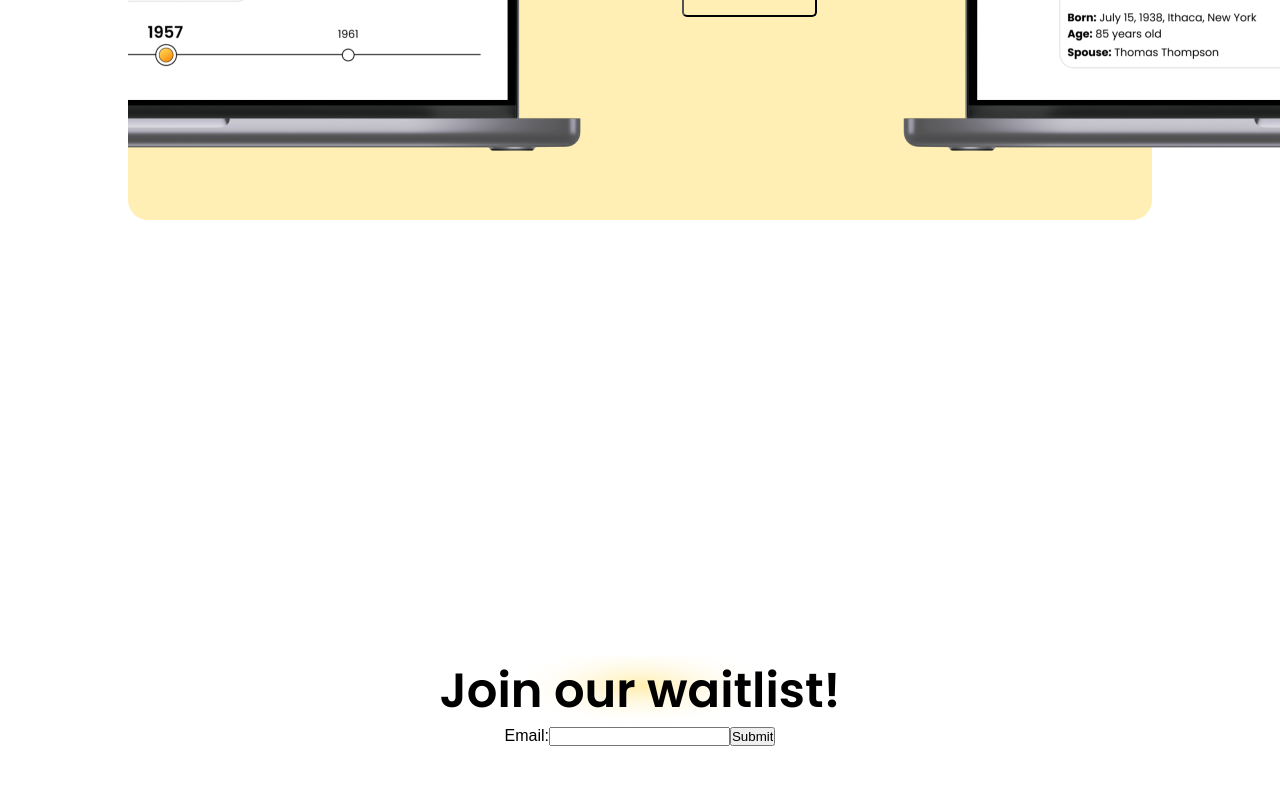
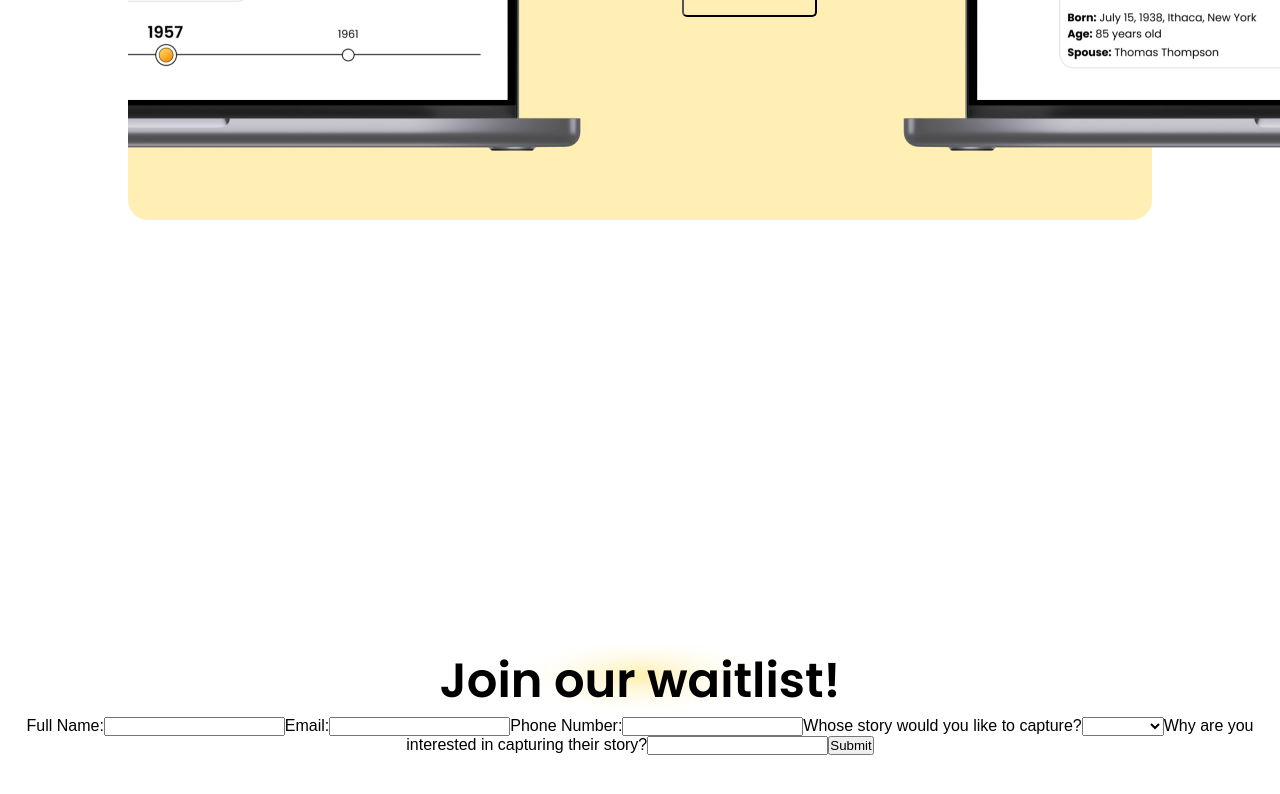
Before and after one commit to theonlyjajohn/TeamVirgil, a React (Create React App) app: page /home in a window 1280 px wide. Shown: the part 2170-2964 px from the top of the page. Built offline with nearby package versions, Linux system fonts and the light colour scheme.

Commit message:
preliminary wiatlist form

```diff
--- a/src/components/Home.js
+++ b/src/components/Home.js
@@ -32,6 +32,10 @@ function Home() {
 
   const navigate = useNavigate();
   const [email, setEmail] = useState("");
+  const [fullName, setFullName] = useState("");
+  const [phoneNumber, setPhoneNumber] = useState("");
+  const [subject, setSubject] = useState("");
+  const [motivation, setMotivation] = useState("");
 
   const goToDemo = () => {
     navigate("/demo");
@@ -41,8 +45,23 @@ function Home() {
     navigate("/home");
   };
 
-  const handleChange = (event) => {
+  const handleChangeEmail = (event) => {
     setEmail(event.target.value);
+  };
+
+  const handleChangeName = (event) => {
+    setFullName(event.target.value);
+  };
+
+  const handleChangeNumber = (event) => {
+    setPhoneNumber(event.target.value);
+  };
+
+  const handleChangeSubject = (event) => {
+    setSubject(event.target.value);
+  };
+  const handleChangeMotivation = (event) => {
+    setMotivation(event.target.value);
   };
 
   const handleSubmit = (event) => {
@@ -243,9 +262,48 @@ function Home() {
             </h1>
             <form onSubmit={handleSubmit}>
               <label>
+                Full Name:
+                <input
+                  type="name"
+                  value={fullName}
+                  onChange={handleChangeName}
+                />
+              </label>
+              <label>
                 Email:
-                <input type="email" value={email} onChange={handleChange} />
+                <input
+                  type="email"
+                  value={email}
+                  onChange={handleChangeEmail}
+                />
               </label>
+              <label>
+                Phone Number:
+                <input
+                  type="phone"
+                  value={phoneNumber}
+                  onChange={handleChangeNumber}
+                />
+              </label>
+              <label>
+                Whose story would you like to capture?
+                {/** make default value blank*/}
+                <select>
+                  <option selected value=""></option>
+                  <option value="grapefruit">Grapefruit</option>
+                  <option value="lime">Lime</option>
+                  <option value="mango">Mango</option>
+                </select>
+              </label>
+              <label>
+                Why are you interested in capturing their story?
+                <input
+                  type="motivation"
+                  value={motivation}
+                  onChange={handleChangeMotivation}
+                />
+              </label>
+
               <input type="submit" value="Submit" />
             </form>
           </div>
```
